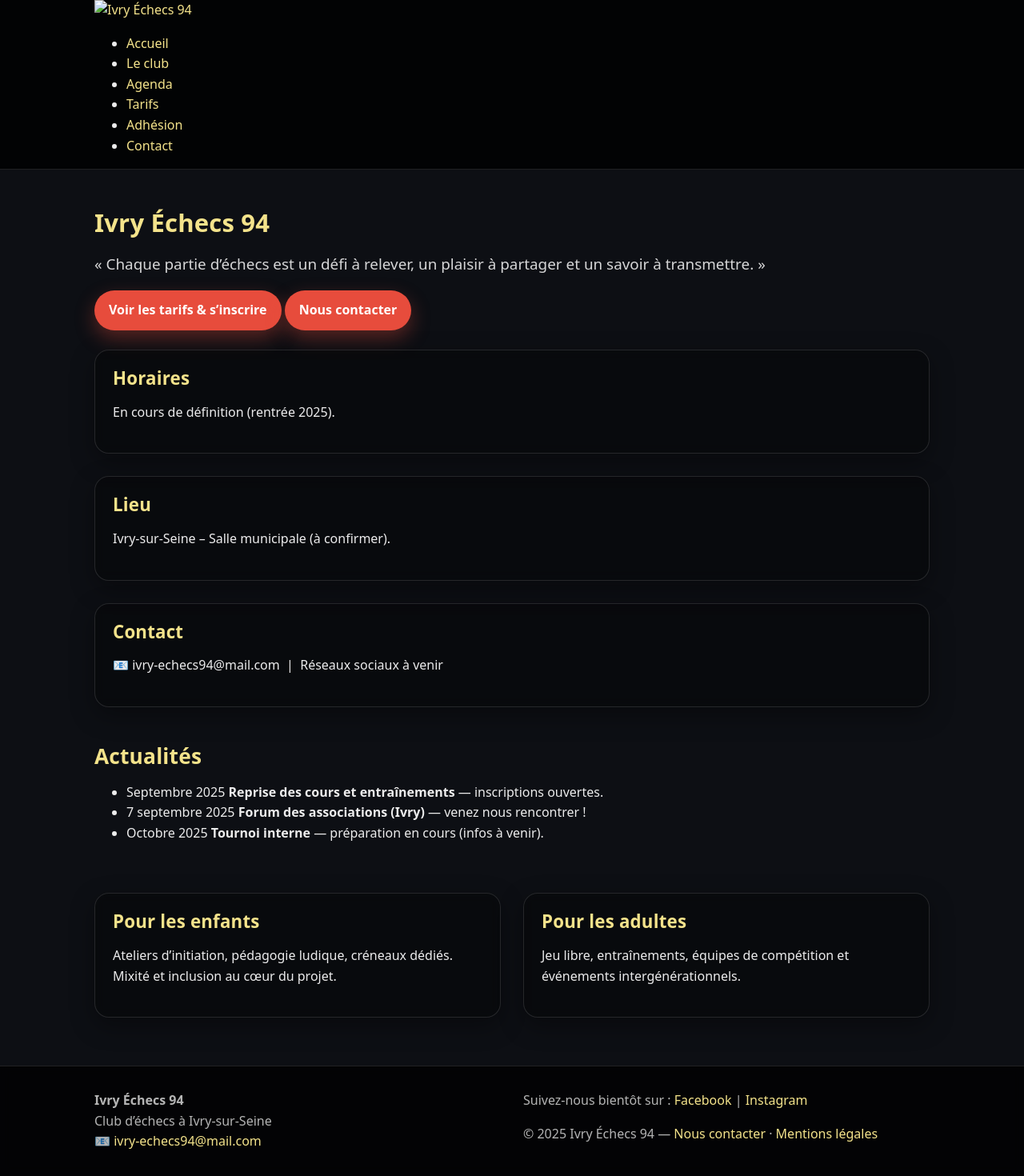
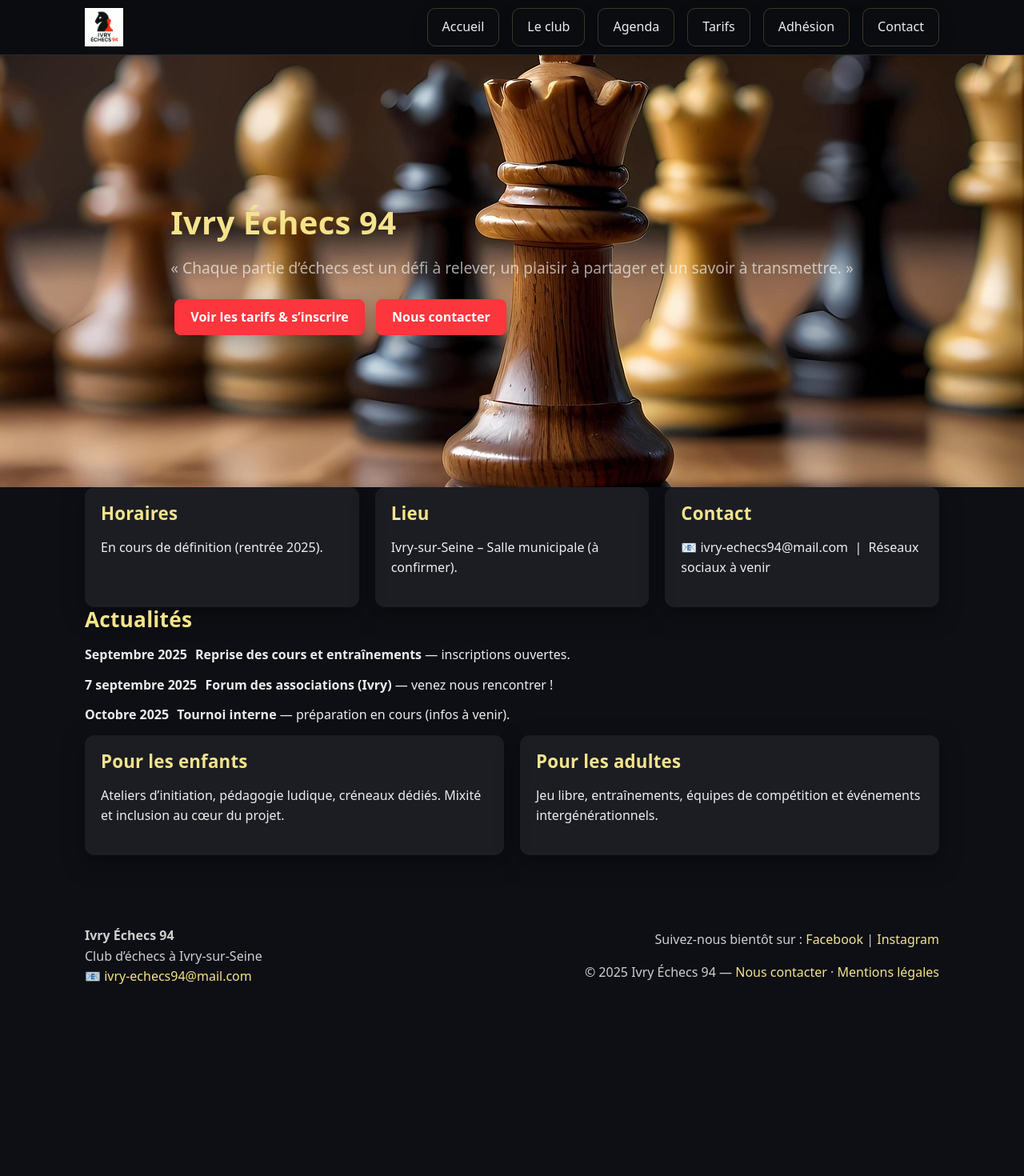
Before and after one commit to Nelwyn64/ivry-echecs-94, a Jekyll site: the page built from site-starter-github-pages/index.html, in a window 1280 px wide. Shown: the whole page at 80% size. Built offline with Jekyll 4.4.1, drawn with Linux system fonts in a browser that asks for light colours; after the commit the page ends 1282 px from its top, so only the background shows below that.

Commit message:
Clean assets: remove doublons + rename logo.png

```diff
--- a/site-starter-github-pages/_includes/header.html
+++ b/site-starter-github-pages/_includes/header.html
@@ -1,13 +1,14 @@
 <header class="site-header">
-  <div class="container flex space-between align-center">
+  <div class="container header-row">
     <!-- Logo -->
-    <a class="logo" href="/index.html">
+    <a class="logo" href="/index.html" aria-label="Ivry Échecs 94">
       <img src="/assets/logo.png" alt="Ivry Échecs 94" />
+      <span class="sr-only">Ivry Échecs 94</span>
     </a>
 
     <!-- Menu -->
-    <nav class="site-nav">
-      <ul class="flex gap">
+    <nav class="site-nav" aria-label="Navigation principale">
+      <ul>
         <li><a href="/index.html">Accueil</a></li>
         <li><a href="/about.html">Le club</a></li>
         <li><a href="/agenda.html">Agenda</a></li>
--- a/site-starter-github-pages/css/styles.css
+++ b/site-starter-github-pages/css/styles.css
@@ -1,297 +1,120 @@
 /* =========================================================
    Ivry Échecs 94 – stylesheet
    ========================================================= */
-
-/* --------- Thème & reset -------------------------------- */
-:root{
+:root {
   --bg: #0d0f14;
   --ink: rgba(255,255,255,.92);
   --muted: rgba(255,255,255,.70);
   --primary: #f4e38b;
-  --accent: #e74c3c;
+  --accent: #fd353c;
   --surface: rgba(255,255,255,.06);
   --border: rgba(255,255,255,.12);
   --shadow: 0 10px 30px rgba(0,0,0,.35);
 }
 
-*,*::before,*::after{ box-sizing: border-box; }
-html, body { height: 100%; }
-html { scroll-behavior: smooth; }
-
-body{
-  margin: 0;
-  font: 16px/1.6 system-ui,-apple-system,Segoe UI,Roboto,Ubuntu,Cantarell,Noto Sans,sans-serif;
+*, *::before, *::after { box-sizing: border-box; }
+html, body { height: 100%; margin: 0; padding: 0; }
+body {
+  font-family: system-ui, sans-serif;
+  font-size: 16px;
+  line-height: 1.6;
+  background: var(--bg);
   color: var(--ink);
-  background: var(--bg);
 }
 
-/* Liens */
-a{ color: var(--primary); text-decoration: none; }
-a:hover{ text-decoration: underline; }
+/* --------- Helpers / layout ------------------------------ */
+.container { max-width: 1100px; margin: 0 auto; padding: 0 16px; }
+.grid { display: grid; gap: 20px; }
+.cols-2 { grid-template-columns: repeat(2, 1fr); }
+.cols-3 { grid-template-columns: repeat(3, 1fr); }
+@media (max-width: 1100px){ .cols-3 { grid-template-columns: repeat(2, 1fr);} }
+@media (max-width: 700px){ .cols-3, .cols-2 { grid-template-columns: 1fr; } }
+.sr-only{ position:absolute!important; width:1px;height:1px;padding:0;margin:-1px;overflow:hidden;clip:rect(0,0,0,0);white-space:nowrap;border:0; }
 
-/* Conteneur aligné commun */
-.container{
-  max-width: 1100px;
-  margin-inline: auto;
-  padding-inline: clamp(16px, 4vw, 28px);
-}
-
-/* --------- Fond plein écran FIXE + overlay --------------- */
-.page-bg{
-  position: fixed;
-  inset: 0;
-  background-position: center center;
-  background-size: cover;
-  background-repeat: no-repeat;
-  z-index: -2;
-  will-change: transform;
-}
-.page-bg::after{
-  content:"";
-  position:absolute;
-  inset:0;
-  background: rgba(0,0,0,.55);
-}
-
-/* --------- En-tête --------------------------------------- */
-.site-header{
-  position: sticky;
-  top: 0;
-  z-index: 10;
-  background: rgba(0,0,0,.78);
-  backdrop-filter: blur(8px);
-  border-bottom: 1px solid var(--border);
-}
-.topbar{
-  display: flex;
-  align-items: center;
-  gap: 20px;
-  min-height: 76px;
-}
-
-/* Logo */
-.brand img{
-  width: 112px;
-  height: auto;
-  display: block;
-}
-@media (max-width: 640px){
-  .brand img{ width: 72px; }
-}
-
-/* Navigation – pastilles uniformes */
-.nav{
-  margin-left: auto;
-  display: flex;
-  gap: 12px;
-  align-items: center;
-  flex-wrap: wrap;
-}
-.nav a{
-  display:inline-flex;
-  align-items:center;
-  justify-content:center;
-  min-width: 120px;
-  height: 44px;
-  padding: 0 18px;
-  border-radius: 999px;
-  color: var(--primary);
-  background: var(--surface);
-  border: 1px solid rgba(244,227,139,.45);
-  box-shadow: none;
-  transition: border-color .15s, background .15s, box-shadow .15s, transform .15s;
-}
-.nav a:hover{
-  background: rgba(255,255,255,.10);
-  border-color: var(--primary);
-  box-shadow: 0 4px 18px rgba(244,227,139,.18);
-  text-decoration: none;
-}
-.nav a[aria-current="page"],
-.nav a.active{
-  border-color: var(--primary);
-  box-shadow: 0 6px 22px rgba(244,227,139,.25);
-}
-
-/* Lien “Aller au contenu” */
-.skip{
-  position:absolute; left:-9999px; top:auto; width:1px; height:1px; overflow:hidden;
-}
-.skip:focus{
-  position:fixed; left:16px; top:12px; width:auto; height:auto;
-  padding:10px 14px; border-radius:10px; background:#000; color:#fff; z-index:9999;
-}
-
-/* --------- Hero & sections -------------------------------- */
-.hero{ padding: clamp(28px, 5vw, 48px) 0 6px; }
-/* Correction bug mobile : image de fond */
-.hero{
+/* --------- Hero ----------------------------------------- */
+/* Chemin ABSOLU pour éviter tout souci */
+.hero {
+  background-image: url("/assets/bg-index.jpg");
   background-size: cover;
   background-position: center;
   background-repeat: no-repeat;
+  min-height: 60vh;
+  display: flex;
+  align-items: center;
+  justify-content: center;
+  text-align: left;
+  padding: 40px 0;
+}
+.hero h1 { font-size: 2.5rem; margin-bottom: 10px; }
+.hero .lead { font-size: 1.2rem; color: var(--muted); }
+
+/* --------- Buttons -------------------------------------- */
+.btn {
+  display: inline-block; background: var(--accent); color: #fff;
+  padding: 10px 20px; border-radius: 8px; text-decoration: none;
+  margin: 5px; transition: background .2s ease; box-shadow: var(--shadow);
+}
+.btn:hover { background: #c72c2c; }
+
+/* --------- Cards ---------------------------------------- */
+.card { background: var(--surface); padding: 20px; border-radius: 12px; box-shadow: var(--shadow); }
+.card h3 { margin-top: 0; }
+
+/* --------- Tables --------------------------------------- */
+.glass-table { width:100%; border-collapse: collapse; background: var(--surface); border-radius:12px; overflow:hidden; }
+.glass-table th, .glass-table td { padding:10px; border:1px solid var(--border); text-align:left; }
+.glass-table th { background: rgba(255,255,255,.08); }
+
+/* --------- Forms ---------------------------------------- */
+.form label { display:block; margin-bottom:4px; }
+.form input, .form textarea {
+  width:100%; padding:8px; border:1px solid var(--border);
+  border-radius:6px; background:#fff; color:#000;
+}
+.form textarea { min-height:120px; }
+
+/* --------- Agenda / News -------------------------------- */
+.agenda-list, .news { list-style:none; padding:0; margin:0; }
+.agenda-list li { padding:8px 0; border-bottom:1px solid var(--border); }
+.news li { margin-bottom:12px; }
+.news time { font-weight:700; margin-right:6px; }
+
+/* --------- Gallery -------------------------------------- */
+.gallery { display:grid; grid-template-columns: repeat(auto-fit, minmax(160px,1fr)); gap:12px; }
+.gallery img { width:100%; border-radius:10px; box-shadow: var(--shadow); }
+
+/* --------- Header --------------------------------------- */
+.site-header { background: #0a0c10; padding: 10px 0; border-bottom: 1px solid var(--border); }
+.header-row { display:flex; align-items:center; justify-content:space-between; gap:16px; }
+.logo img { display:block; height:48px; }
+
+.site-nav ul {
+  list-style: none;
+  margin: 0;
+  padding: 0;
+  display: flex;
+  gap: 16px;
+}
+.site-nav a{
+  display:inline-block; padding:10px 18px; border:1px solid #e2c86a3d;
+  border-radius:10px; color: var(--ink); text-decoration:none;
+  background: transparent; box-shadow: 0 6px 18px rgba(0,0,0,.25);
+}
+.site-nav a:hover{ border-color:#e2c86a7a; }
+.site-nav a[aria-current="page"], .site-nav li a.active{
+  background: #141821; border-color: #e2c86a;
 }
 
-@media (max-width: 900px){
-  .hero{
-    background-attachment: scroll !important; /* évite le zoom/dézoom en scroll */
-  }
+/* --------- Footer --------------------------------------- */
+.site-footer {
+  background: #0d0f14; color: rgba(255,255,255,.8);
+  padding: 32px 0; margin-top: 40px; font-size: .95rem;
 }
-
-/* (Les tailles/line-height/couleurs de h1…h6 sont gérées dans typography.css) */
-
-section{ padding: 18px 0 28px; }
-
-/* CTA rouge */
-.btn{
-  display:inline-flex; align-items:center; justify-content:center; gap:10px;
-  padding: 12px 18px; border-radius: 999px; background: var(--accent); color: #fff; border: 0;
-  box-shadow: 0 10px 24px rgba(231,76,60,.35); transition: transform .12s ease, box-shadow .12s ease;
+.site-footer a { color: var(--primary); text-decoration: none; transition: color .2s ease; }
+.site-footer a:hover { color: var(--accent); }
+.site-footer .grid { align-items: center; }
+.site-footer .text-right { text-align: right; }
+@media (max-width:700px){
+  .site-footer .grid { grid-template-columns: 1fr; text-align:center; }
+  .site-footer .text-right { text-align:center; margin-top:12px; }
 }
-.btn:hover{ transform: translateY(-1px); box-shadow: 0 14px 28px rgba(231,76,60,.45); text-decoration: none; }
-
-/* --------- Grilles & cartes (verre) ----------------------- */
-.grid{ display:grid; gap: 28px; }
-.cols-2{ grid-template-columns: repeat(2, minmax(0, 1fr)); }
-@media (max-width: 860px){ .cols-2{ grid-template-columns: 1fr; } }
-
-.card{
-  background: rgba(0,0,0,.32);
-  border: 1px solid var(--border);
-  backdrop-filter: blur(6px);
-  -webkit-backdrop-filter: blur(6px);
-  border-radius: 18px;
-  padding: clamp(16px, 3vw, 22px);
-  box-shadow: var(--shadow);
-}
-
-/* --------- Galerie responsive ----------------------------- */
-.gallery{
-  display: grid;
-  grid-template-columns: repeat(auto-fit, minmax(260px, 1fr));
-  gap: 18px;
-  margin-top: 18px;
-}
-.gallery img{
-  width: 100%; height: auto; display: block; border-radius: 14px;
-  box-shadow: 0 14px 26px rgba(0,0,0,.35);
-  transition: transform .2s ease, box-shadow .2s ease;
-}
-.gallery img:hover{ transform: scale(1.03); box-shadow: 0 18px 34px rgba(0,0,0,.45); }
-
-/* --------- Tableau “verre” (tarifs) ----------------------- */
-.glass{
-  background: rgba(0,0,0,.30);
-  border: 1px solid var(--border);
-  border-radius: 16px;
-  box-shadow: var(--shadow);
-  padding: 8px; overflow: hidden;
-  backdrop-filter: blur(6px); -webkit-backdrop-filter: blur(6px);
-}
-.glass-table{ width: 100%; border-collapse: collapse; color: var(--ink); }
-.glass-table th, .glass-table td{ padding: 14px 18px; border-bottom: 1px solid var(--border); }
-.glass-table thead th{ font-weight: 700; }
-.glass-table tr:last-child td{ border-bottom: none; }
-
-/* --------- Formulaire (Contact) --------------------------- */
-.form{
-  display: grid; grid-template-columns: 1fr; gap: 14px; max-width: 720px;
-}
-.form label{ font-weight: 600; color: var(--primary); }
-.form input[type="text"], .form input[type="email"], .form textarea{
-  width: 100%; padding: 12px 14px; border-radius: 10px;
-  border: 1px solid var(--border); background: rgba(0,0,0,.25); color: var(--ink);
-}
-.form textarea{ min-height: 160px; resize: vertical; }
-.form button{
-  align-self: start; padding: 12px 18px; border-radius: 999px;
-  border: 1px solid var(--primary); background: rgba(255,255,255,.06); color: var(--primary); cursor: pointer;
-}
-.form button:hover{ background: rgba(255,255,255,.10); }
-
-/* --------- Pied de page ----------------------------------- */
-.site-footer{
-  border-top: 1px solid var(--border);
-  background: rgba(0,0,0,.75);
-  backdrop-filter: blur(6px); -webkit-backdrop-filter: blur(6px);
-  padding: 14px 0; font-size: 14px; color: var(--muted);
-}
-
-/* --------- Utilitaires ------------------------------------ */
-.text-center{ text-align: center; }
-.mt-0{ margin-top: 0!important; }
-.mt-1{ margin-top: .5rem!important; }
-.mt-2{ margin-top: 1rem!important; }
-.mt-3{ margin-top: 1.5rem!important; }
-.mb-0{ margin-bottom: 0!important; }
-.mb-1{ margin-bottom: .5rem!important; }
-.mb-2{ margin-bottom: 1rem!important; }
-.mb-3{ margin-bottom: 1.5rem!important; }
-
-/* Espaces pour respirer sous le header */
-main{ position: relative; z-index: 0; padding-bottom: 32px; }
-/* ====== Nav responsive (hamburger) ====== */
-/* Base layout du topbar */
-.site-header .topbar{
-  display:flex; align-items:center; justify-content:space-between; gap:.75rem;
-}
-
-/* Bouton : masqué en desktop */
-.nav-toggle{
-  display:none;
-  width:44px; height:44px;
-  border:1px solid var(--border, rgba(255,255,255,.12));
-  background:var(--surface, rgba(255,255,255,.06));
-  color:var(--ink, rgba(255,255,255,.92));
-  border-radius:.75rem; cursor:pointer;
-  box-shadow:0 6px 20px rgba(0,0,0,.25);
-  font-size:1.25rem; line-height:1;
-}
-
-/* Desktop (>=901px) */
-@media (min-width:901px){
-  .nav-toggle{ display:none; }
-  .nav{ display:flex; gap:1rem; align-items:center; }
-  .nav a{ padding:.5rem .75rem; border-radius:.5rem; }
-}
-
-/* Mobile (<=900px) */
-@media (max-width:900px){
-  .nav-toggle{ display:inline-flex; align-items:center; justify-content:center; }
-
-  /* Nav fermée par défaut */
-  .nav{ display:none; }
-
-  /* Nav ouverte */
-  .nav.is-open{
-    display:block;
-    position:relative;
-    margin-top:.5rem;
-    border:1px solid var(--border, rgba(255,255,255,.12));
-    border-radius:.75rem;
-    background:var(--surface, rgba(255,255,255,.06));
-    box-shadow:0 10px 30px rgba(0,0,0,.35);
-  }
-  .nav a{
-    display:block;
-    padding:.9rem 1rem;
-    border-bottom:1px dashed var(--border, rgba(255,255,255,.12));
-  }
-  .nav a:last-child{ border-bottom:none; }
-}
-/* Correction mobile : éviter zoom/dézoom de .page-bg */
-.page-bg {
-  position: fixed;       /* reste derrière le contenu */
-  inset: 0;
-  z-index: -1;
-  background-size: cover;
-  background-position: center;
-  background-repeat: no-repeat;
-}
-
-/* Sur mobile : forcer scroll et stabilité */
-@media (max-width: 900px){
-  .page-bg {
-    position: absolute;      /* empêche le bug iOS/Android */
-    background-attachment: scroll !important;
-  }
-}
```
Also changed, not shown: site-starter-github-pages/assets/assetsbg-about.jpg (deleted), site-starter-github-pages/assets/assetsbg-agenda.jpg (deleted), site-starter-github-pages/assets/assetsbg-contact.jpg (deleted), site-starter-github-pages/assets/assetsbg-index.jpg (deleted), site-starter-github-pages/assets/assetsbg-tarifs.jpg (deleted), site-starter-github-pages/assets/logo.png (renamed from site-starter-github-pages/assets/logo-ivry-echecs.png).
